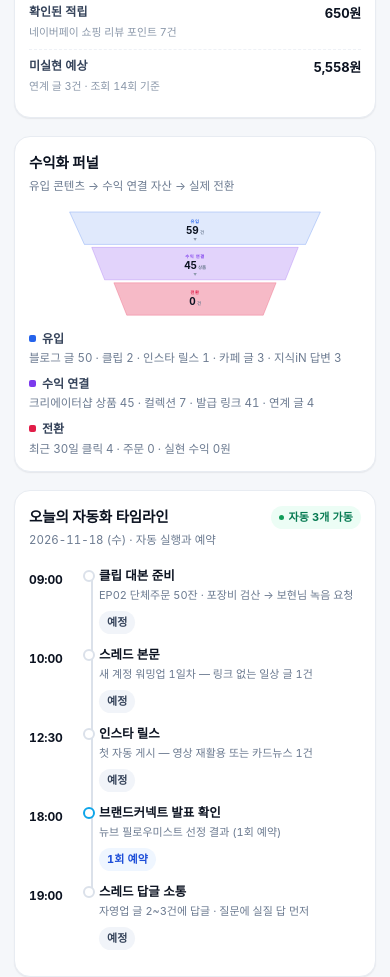
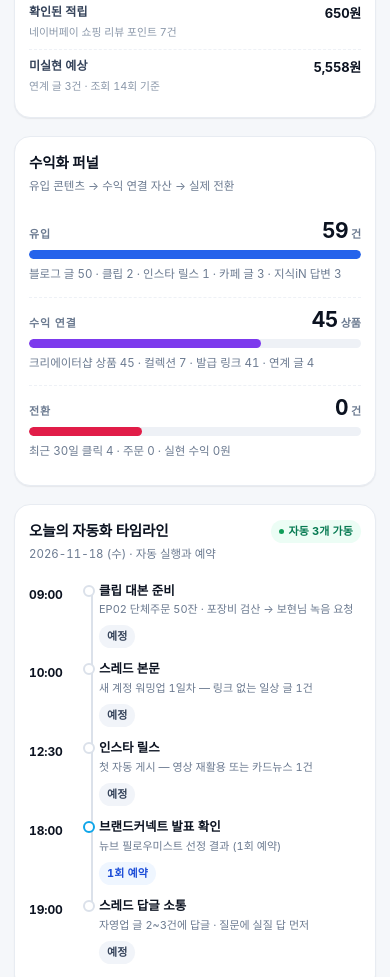
Before and after one commit to KIMS1112/storenote-dashboard, a plain HTML site: page index.html in a window 390 px wide. Shown: the part 1426-2403 px from the top of the page. Drawn offline with Linux system fonts and the light colour scheme; a web font is replaced by a local one.

Commit message:
fix: 모바일 퍼널 가독성 개선

```diff
--- a/app.js
+++ b/app.js
@@ -239,6 +239,12 @@
       '<section class="panel" style="margin-bottom:18px"><div class="panel-head"><div><h2>수익화 퍼널</h2>' +
       '<p>' + esc(d.funnel.caption) + '</p></div></div>' +
       funnelSvg(d.funnel.stages) +
+      '<div class="funnel-m">' + d.funnel.stages.map(function (s) {
+        return '<div class="fm-row"><div class="fm-top"><span class="fm-label">' + esc(s.label) + '</span>' +
+          '<span class="fm-value">' + esc(s.headline) + '<small>' + esc(s.unit) + '</small></span></div>' +
+          '<div class="fm-bar"><i style="width:' + s.width + '%;background:' + esc(s.accent) + '"></i></div>' +
+          '<p class="fm-desc">' + esc(s.desc) + '</p></div>';
+      }).join("") + '</div>' +
       '<div class="funnel-legend">' + funnelLegend + '</div></section>' +
       '<section class="panel" style="margin-bottom:18px"><div class="panel-head"><div><h2>오늘의 자동화 타임라인</h2>' +
       '<p>' + esc(d.timeline.date) + ' · 자동 실행과 예약</p></div>' +
--- a/index.html
+++ b/index.html
@@ -6,13 +6,14 @@
 <title>매장경영노트 · 수익화 파이프라인</title>
 <meta name="description" content="매장경영노트의 수익화 파이프라인 통합 대시보드 — 채널별 진행 상황, 수익, 다음 액션" />
 <meta name="theme-color" content="#ffffff" />
+<meta name="color-scheme" content="light" />
 <meta name="apple-mobile-web-app-capable" content="yes" />
 <meta name="apple-mobile-web-app-status-bar-style" content="default" />
 <meta name="apple-mobile-web-app-title" content="매장노트" />
 <link rel="manifest" href="./manifest.webmanifest" />
 <link rel="apple-touch-icon" href="./icon-180.png" />
 <link rel="icon" href="./icon-192.png" />
-<link rel="stylesheet" href="./styles.css?v=3" />
+<link rel="stylesheet" href="./styles.css?v=4" />
 </head>
 <body>
   <div class="app">
@@ -62,6 +63,6 @@
   <div class="toast" id="toast" role="status" aria-live="polite"></div>
 
   <noscript><div class="noscript">이 대시보드를 보려면 자바스크립트를 켜 주세요.</div></noscript>
-  <script src="./app.js?v=3"></script>
+  <script src="./app.js?v=4"></script>
 </body>
 </html>
--- a/styles.css
+++ b/styles.css
@@ -312,6 +312,9 @@ main {
 .funnel-legend b { display: flex; align-items: center; gap: 6px; color: var(--ink-2); font-size: 12px; margin-bottom: 3px; }
 .funnel-legend b i { width: 7px; height: 7px; border-radius: 2px; }
 
+/* ---------- funnel (mobile) ---------- */
+.funnel-m { display: none; }
+
 /* ---------- timeline ---------- */
 .timeline { display: grid; grid-template-columns: repeat(5, 1fr); gap: 0; padding: 4px 0 0; }
 .tl-item { position: relative; padding: 0 12px 0 0; }
@@ -621,6 +624,18 @@ main {
   .row-item .bar { grid-column: 1 / -1; }
   .row-pct { grid-row: 1; grid-column: 2; }
   .funnel-legend { grid-template-columns: 1fr; gap: 8px; }
+  .funnel { display: none; }
+  .funnel-legend { display: none; }
+  .funnel-m { display: flex; flex-direction: column; gap: 2px; }
+  .fm-row { padding: 11px 0; }
+  .fm-row + .fm-row { border-top: 1px dashed #eef1f6; }
+  .fm-top { display: flex; align-items: baseline; justify-content: space-between; margin-bottom: 7px; }
+  .fm-label { font-size: 11px; font-weight: 700; letter-spacing: .08em; color: var(--muted); }
+  .fm-value { font-size: 21px; font-weight: 750; letter-spacing: -.03em; line-height: 1; }
+  .fm-value small { font-size: 11px; font-weight: 600; color: var(--muted); margin-left: 3px; letter-spacing: 0; }
+  .fm-bar { height: 9px; border-radius: 999px; background: #eef1f6; overflow: hidden; }
+  .fm-bar i { display: block; height: 100%; border-radius: 999px; }
+  .fm-desc { margin: 7px 0 0; font-size: 11.5px; color: var(--muted); line-height: 1.5; }
   .foot { flex-direction: column; }
 }
 @media (prefers-reduced-motion: reduce) {
--- a/sw.js
+++ b/sw.js
@@ -1,7 +1,7 @@
 /* 매장경영노트 수익화 대시보드 — 서비스 워커
    앱 파일은 네트워크를 먼저 확인해 새 배포를 바로 받고, 오프라인일 때만 캐시를 씁니다.
    데이터(data.json)도 항상 네트워크 우선이라 갱신 내용이 즉시 반영됩니다. */
-const CACHE = "storenote-dash-v2";
+const CACHE = "storenote-dash-v3";
 const ASSETS = [
   "./",
   "./index.html",
```
